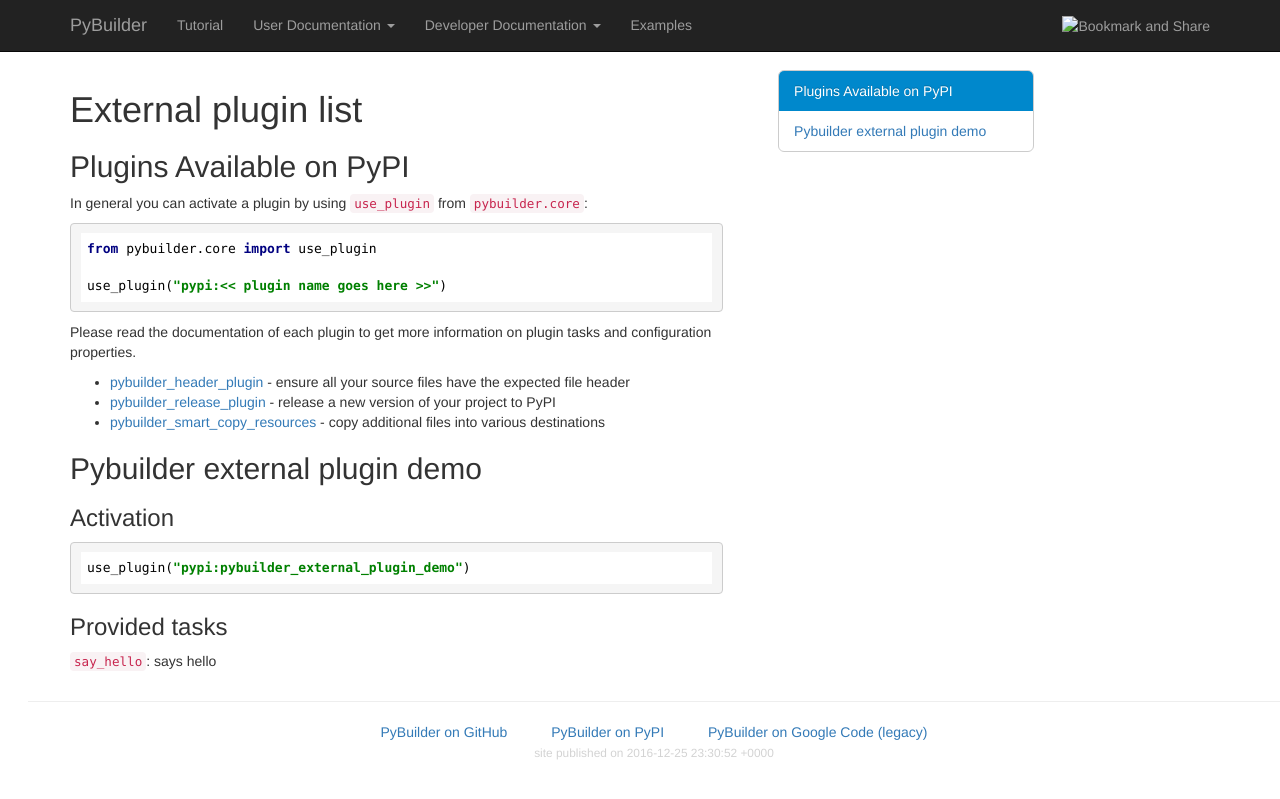
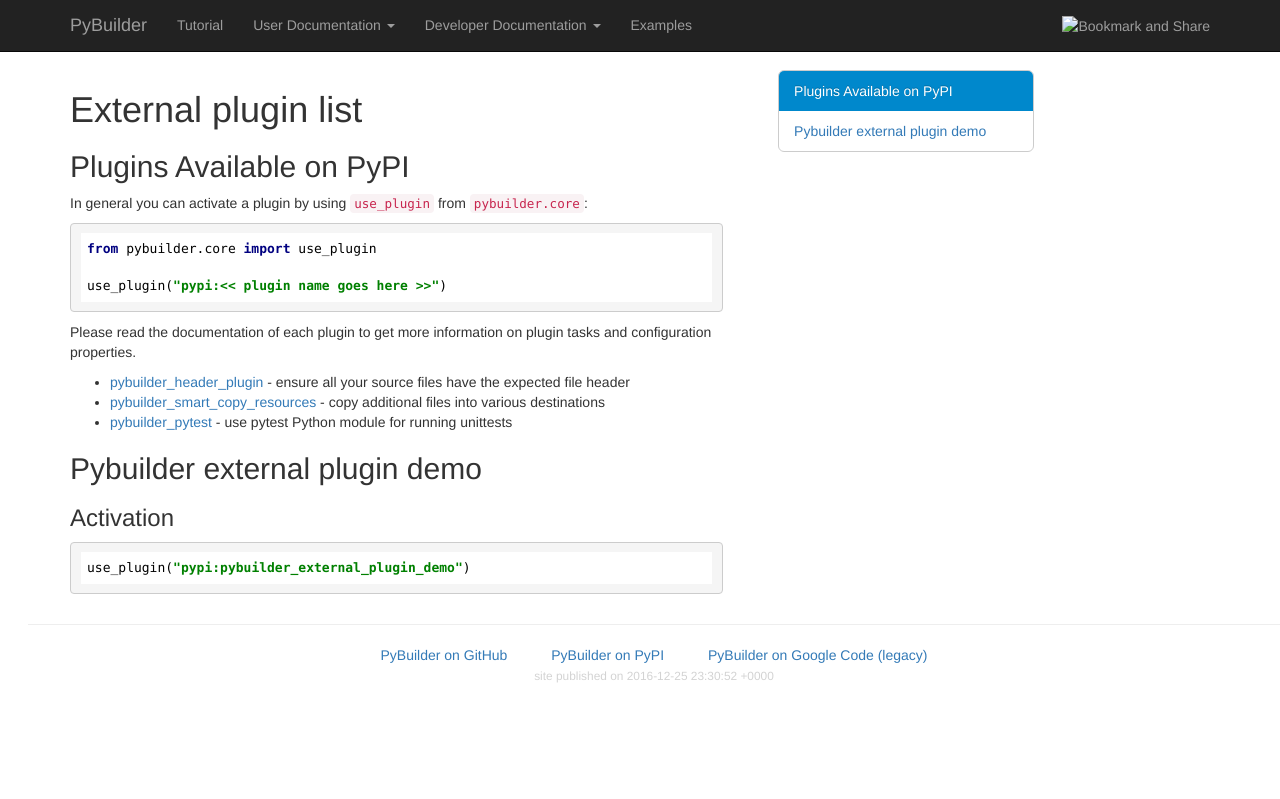
Before and after one commit to pybuilder/pybuilder.github.io, a Jekyll site: the page built from documentation/external_plugin_list.md, in a window 1280 px wide and 1396 px high. Shown: the top 799 px of the window. Built offline with Jekyll 4.4.1, drawn with Linux system fonts in a browser that asks for light colours; nearby versions of some CDN libraries.

Commit message:
External plugins changes: 1) removed missed project release_plugin - it's obsolete 2) updated link to header_plugin 3) added pytest plugin link

```diff
--- a/documentation/external_plugin_list.md
+++ b/documentation/external_plugin_list.md
@@ -16,9 +16,9 @@
 {% endhighlight %}
 Please read the documentation of each plugin to get more information on plugin tasks and configuration properties.
 
-* [pybuilder_header_plugin](https://github.com/aelgru/pybuilder_header_plugin) - ensure all your source files have the expected file header
-* [pybuilder_release_plugin](https://github.com/aelgru/pybuilder_release_plugin) - release a new version of your project to PyPI
+* [pybuilder_header_plugin](https://github.com/cowst/pybuilder_header_plugin) - ensure all your source files have the expected file header
 * [pybuilder_smart_copy_resources](https://github.com/margru/pybuilder-smart-copy-resources) - copy additional files into various destinations
+* [pybuilder_pytest](https://github.com/AlexeySanko/pybuilder_pytest) - use pytest Python module for running unittests
 
 ## Pybuilder external plugin demo
 
@@ -26,6 +26,3 @@
 {% highlight python %}
 use_plugin("pypi:pybuilder_external_plugin_demo")
 {% endhighlight %}
-
-### Provided tasks
-`say_hello`: says hello
```
